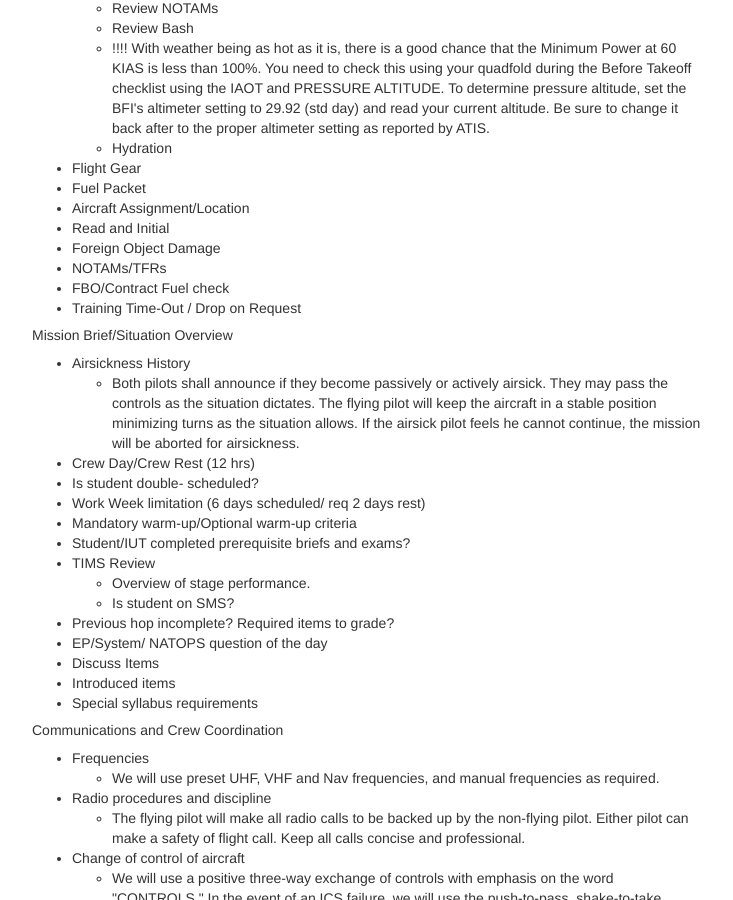
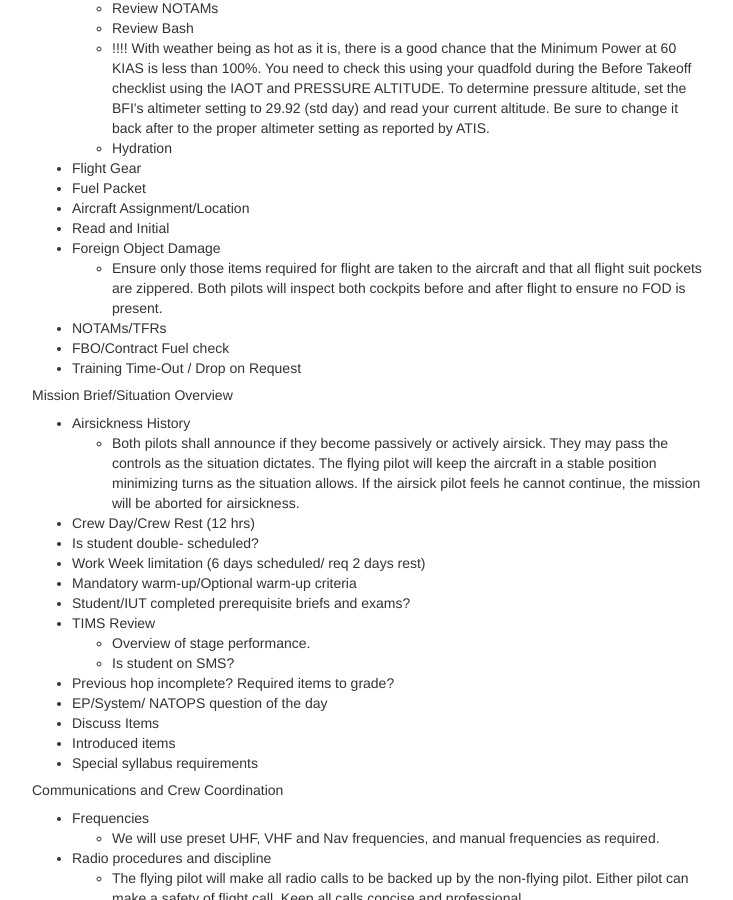
Before and after one commit to courserules/courserules.github.io, a Jekyll site: the page built from brief.html, in a window 1280 px wide and 900 px high, scrolled down 1030 px. Shown: the whole window, without its empty margins (23-756 px from the left). Built offline with Jekyll 4.4.1, drawn with Linux system fonts in a browser that asks for light colours.

Commit message:
More updates to NATOPS brief

```diff
--- a/brief.html
+++ b/brief.html
@@ -74,7 +74,11 @@ permalink: /brief/
 				<li>Fuel Packet</li>
 				<li>Aircraft Assignment/Location</li>
 				<li>Read and Initial</li>
-				<li>Foreign Object Damage</li>
+				<li>Foreign Object Damage
+					<ul>
+						<li>Ensure only those items required for flight are taken to the aircraft and that all flight suit pockets are zippered.  Both pilots will inspect both cockpits before and after flight to ensure no FOD is present.</li>
+					</ul>
+				</li>
 				<li>NOTAMs/TFRs</li>
 				<li>FBO/Contract Fuel check</li>
 				<li>Training Time-Out / Drop on Request</li>
```
